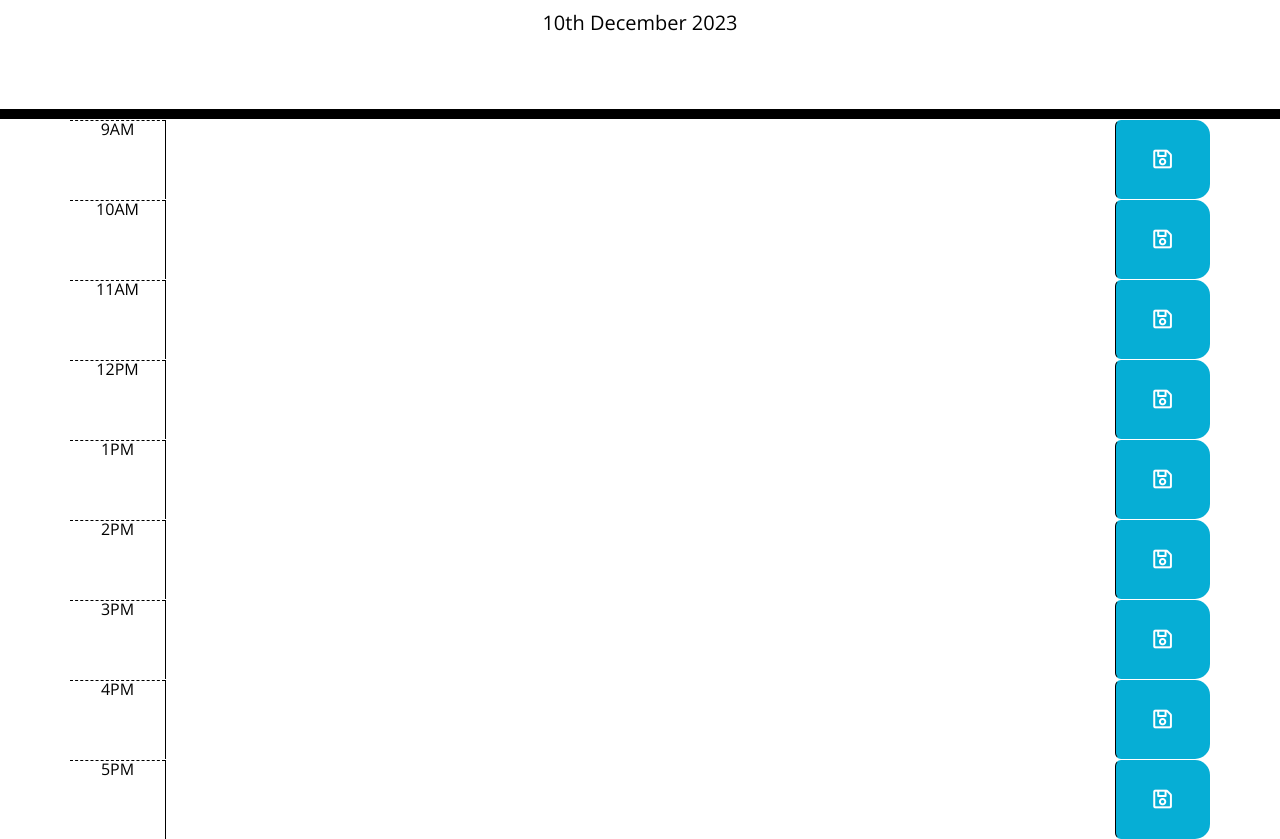
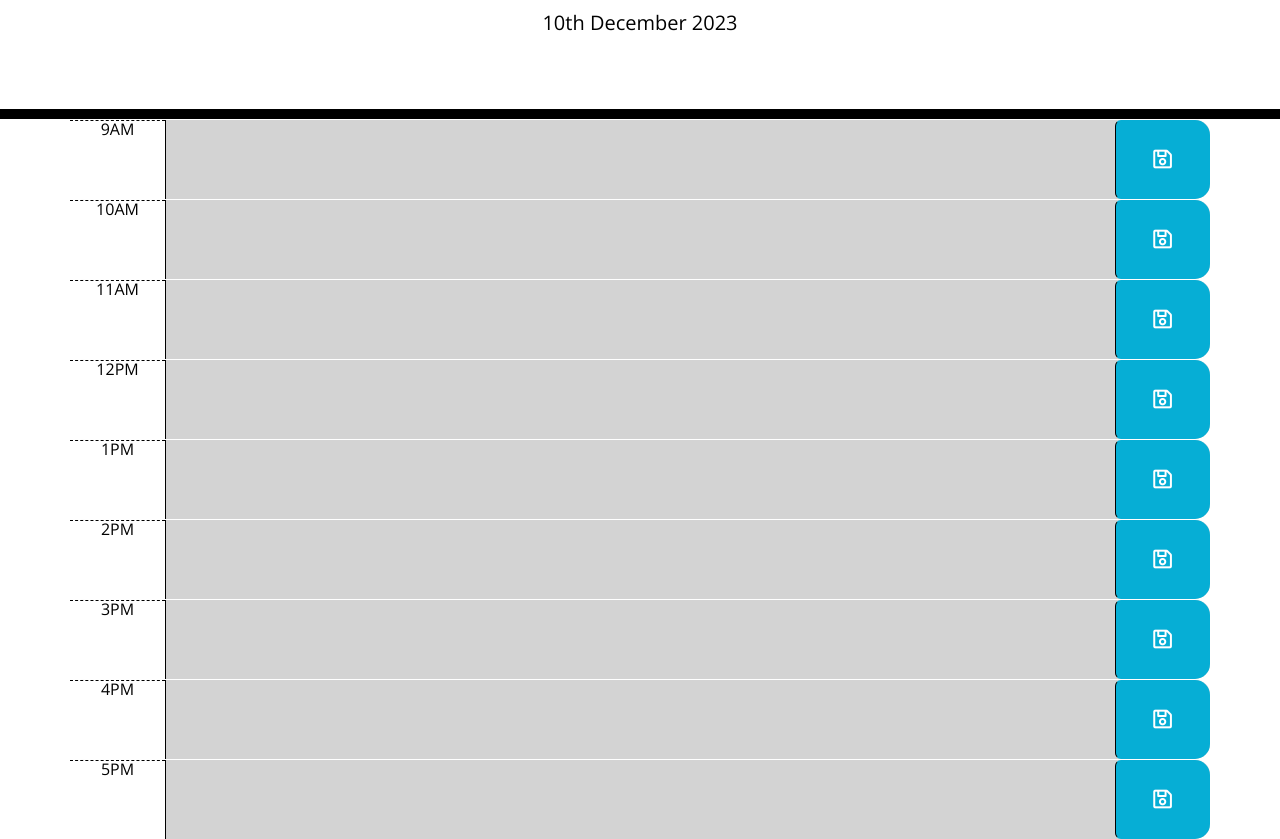
Before and after one commit to D-Tsonev/Work-Day-Scheduler, a plain HTML site: page index.html in a window 1280 px wide. Shown: the part 168-1007 px from the top of the page. Drawn offline with nearby package versions, Linux system fonts and the light colour scheme.

Commit message:
function handle time '

```diff
--- a/assets/script.js
+++ b/assets/script.js
@@ -1,6 +1,20 @@
-const currentDayElement = $('#currentDay')
-const descriptionEl = $('description')
+const currentDayEl = $('#currentDay')
+const descriptionEl = $('.description')
 const saveButtonEl = $('saveBtn')
+const hourSelector = $('.hour').text()
+const timeContainerEls = $('.row.time-block');
+console.log(timeContainerEls)
+
+console.log(hourSelector)
+
+var hours = [];
+
+hours.push(hourSelector)
+
+console.log(hours);
+
+
+currentTime = dayjs().format('hA')
 
 
 dayjs.extend(window.dayjs_plugin_advancedFormat)
@@ -9,34 +23,34 @@ dayjs.extend(window.dayjs_plugin_advancedFormat)
 const gradDate = dayjs().format('Do MMMM YYYY')
 
 // Showing day, month and year in format  1st December 2023
-currentDayElement.text(gradDate)
-
-function timeColoring (){
-
-}
-
-currentTime = dayjs().format('hA')
+currentDayEl.text(gradDate)
 
 
-function handleCurrentTime(SelectedTime) {
+
+
+
+
+function handleCurrentTime(hourSelector) {
 
   console.log(`Current time: ${currentTime}`);
   console.log(typeof currentTime)
 
-  if (SelectedTime > currentTime ){
-    console.log ('future')}
-  else if (SelectedTime < currentTime ){
-    console.log ('past')}
+  if (hourSelector > currentTime ){
+    console.log ('future')
+    timeContainerEls.addClass('future')}
+  else if (hourSelector < currentTime ){
+    console.log ('past')
+    timeContainerEls.addClass('past')}
   else {
-    console.log('presant ')
+    console.log('present ')
+    timeContainerEls.addClass('present')
   }
   }
 
+handleCurrentTime(hours);
 
 
-handleCurrentTime('7PM');
 
-// handleCurrentTime (8)
 
 function handleSaveButton (event) {
   event.preventDefault()
--- a/index.html
+++ b/index.html
@@ -31,55 +31,51 @@
       <p id="currentDay" class="lead"></p>
     </header>
     <div class="container">
-      <div id="hour-9" class="row time-block">
+      <div class="row time-block">
         <div class="col-md-1 hour"> 9AM </div>
         <textarea class="col-md-10 description "></textarea>
         <button class="btn saveBtn col-md-1"><span class="far fa-save fa-lg"></span></button>
       </div>
-      <div id="hour-10" class="row time-block">
+      <div class="row time-block">
         <div class="col-md-1 hour"> 10AM </div>
         <textarea class="col-md-10 description"></textarea>
         <button class="btn saveBtn col-md-1"><span class="far fa-save fa-lg"></span></button>
       </div>
-      <div id="hour-11" class="row time-block">
+      <div class="row time-block">
         <div class="col-md-1 hour"> 11AM </div>
         <textarea class="col-md-10 description"></textarea>
         <button class="btn saveBtn col-md-1"><span class="far fa-save fa-lg"></span></button>
       </div>
-      <div id="hour-12" class="row time-block">
+      <div class="row time-block">
         <div class="col-md-1 hour"> 12PM </div>
         <textarea class="col-md-10 description"></textarea>
         <button class="btn saveBtn col-md-1"><span class="far fa-save fa-lg"></span></button>
       </div>
-      <div id="hour-13" class="row time-block">
+      <div class="row time-block">
         <div class="col-md-1 hour"> 1PM </div>
         <textarea class="col-md-10 description"></textarea>
         <button class="btn saveBtn col-md-1"><span class="far fa-save fa-lg"></span></button>
       </div>
-      <div id="hour-14" class="row time-block">
+      <div class="row time-block">
         <div class="col-md-1 hour"> 2PM </div>
         <textarea class="col-md-10 description"></textarea>
         <button class="btn saveBtn col-md-1"><span class="far fa-save fa-lg"></span></button>
       </div>
-      <div id="hour-15" class="row time-block">
+      <div class="row time-block">
         <div class="col-md-1 hour"> 3PM </div>
         <textarea class="col-md-10 description"></textarea>
         <button class="btn saveBtn col-md-1"><span class="far fa-save fa-lg"></span></button>
       </div>
-      <div id="hour-16" class="row time-block">
+      <div class="row time-block">
         <div class="col-md-1 hour"> 4PM </div>
         <textarea class="col-md-10 description"></textarea>
         <button class="btn saveBtn col-md-1"><span class="far fa-save fa-lg"></span></button>
       </div>
-      <div id="hour-17" class="row time-block">
+      <div class="row time-block">
         <div class="col-md-1 hour"> 5PM </div>
         <textarea class="col-md-10 description"></textarea>
         <button class="btn saveBtn col-md-1"><span class="far fa-save fa-lg"></span></button>
       </div>
-    </div>
-
-
-
       <!-- Timeblocks go here -->
     </div>
 
```
